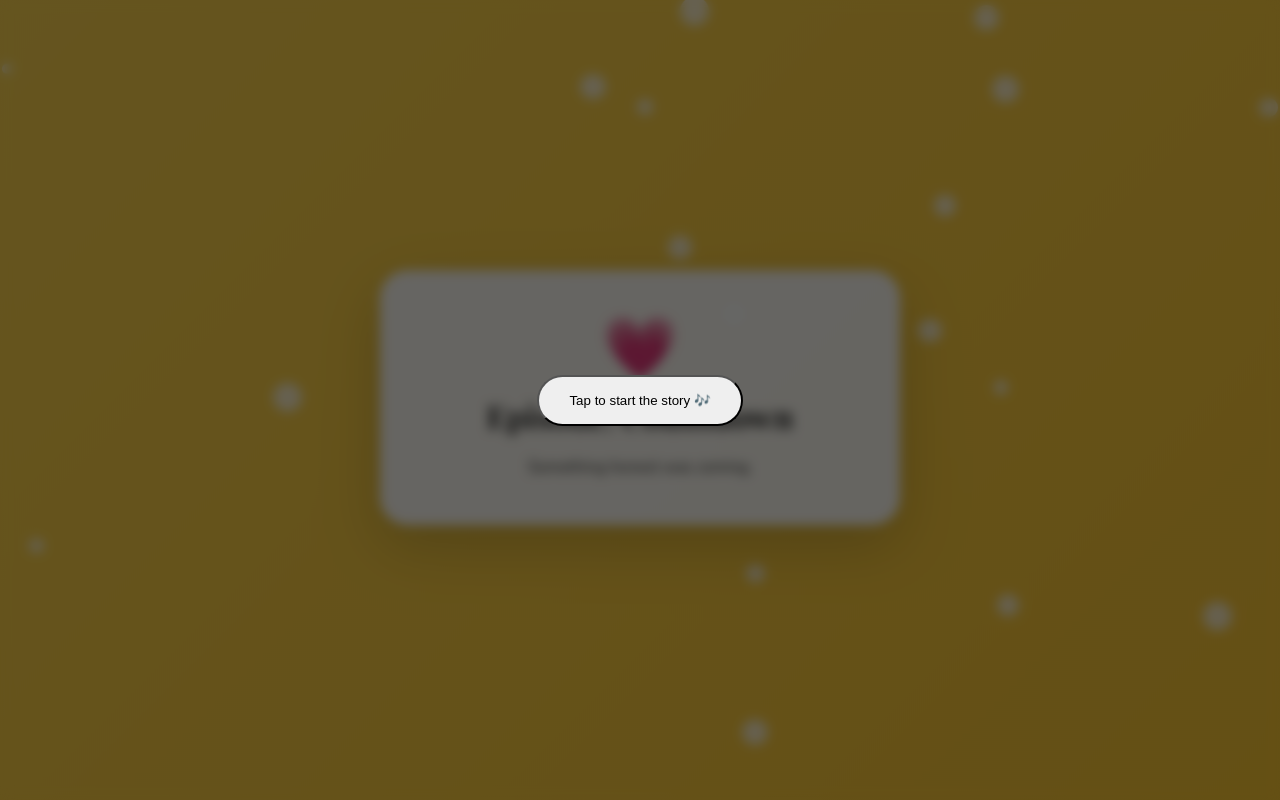
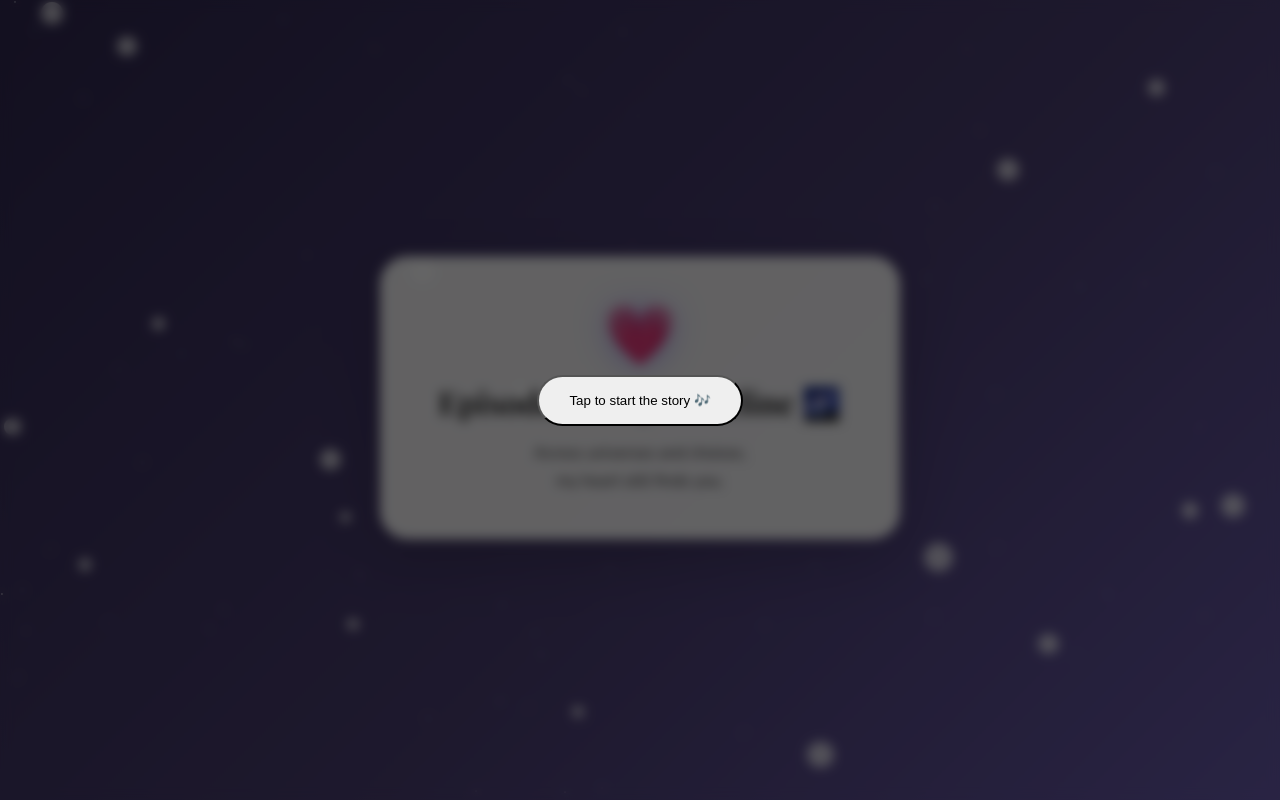
Before and after one commit to dharmaraj2302/Feb-14-test, a plain HTML site: page index.html in a window 1280 px wide. Drawn offline with nearby package versions, Linux system fonts and the light colour scheme.

Commit message:
Set 'today' to a fixed date
Changed the value of 'today' to a fixed date for testing.

```diff
--- a/index.html
+++ b/index.html
@@ -180,7 +180,7 @@ const episodes={
   14:{t:"Final Episode: Valentine’s 💖",m:"Will you be my Valentine?",reveal:"Thank you for being my story.",bg:"linear-gradient(135deg,#ff5c8a,#ffb3c7,#ffd6e8)"}
 };
 
-const today=new Date().getDate();
+const today= 11;
 const ep=episodes[today]||episodes[11];
 
 document.body.style.background=ep.bg;
```
